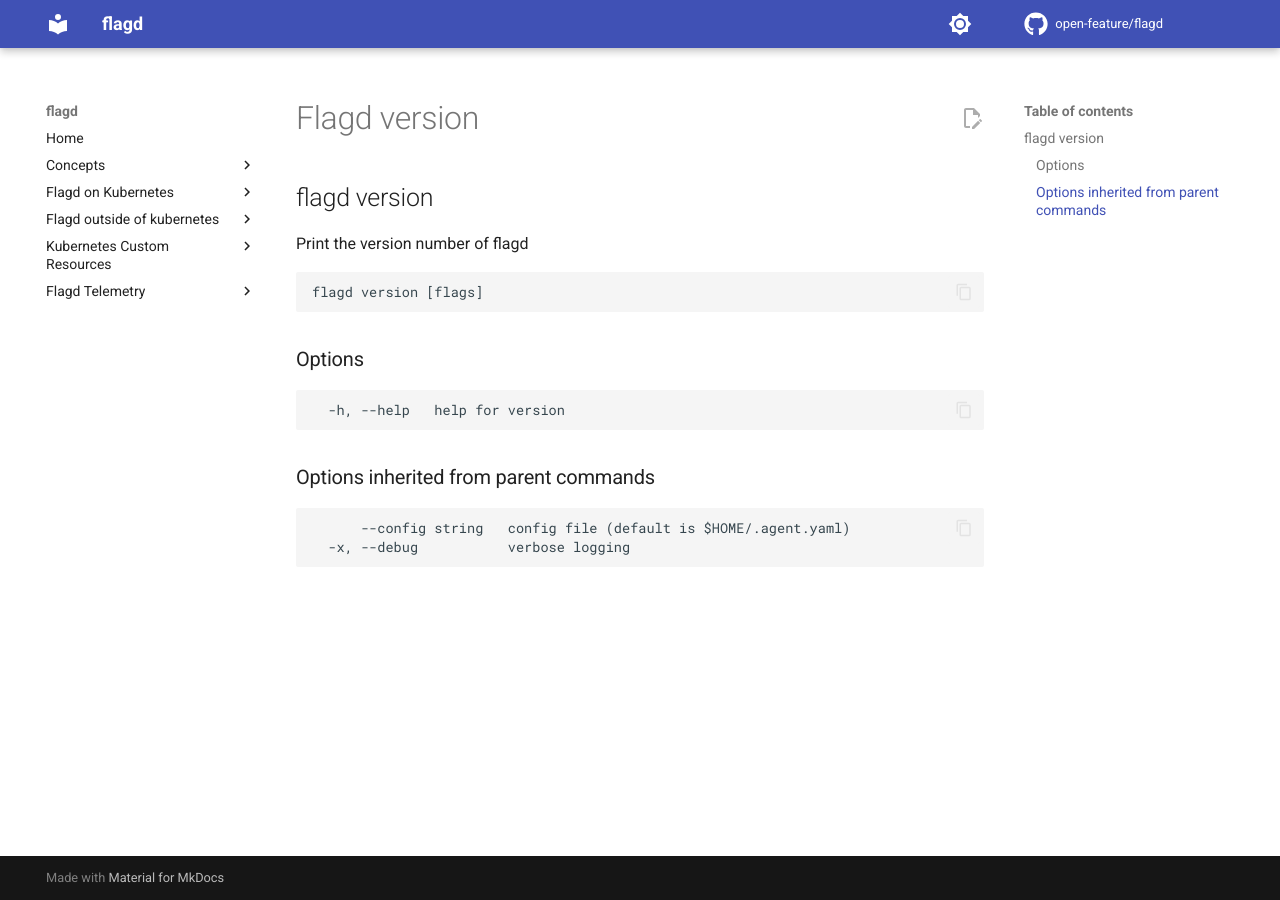
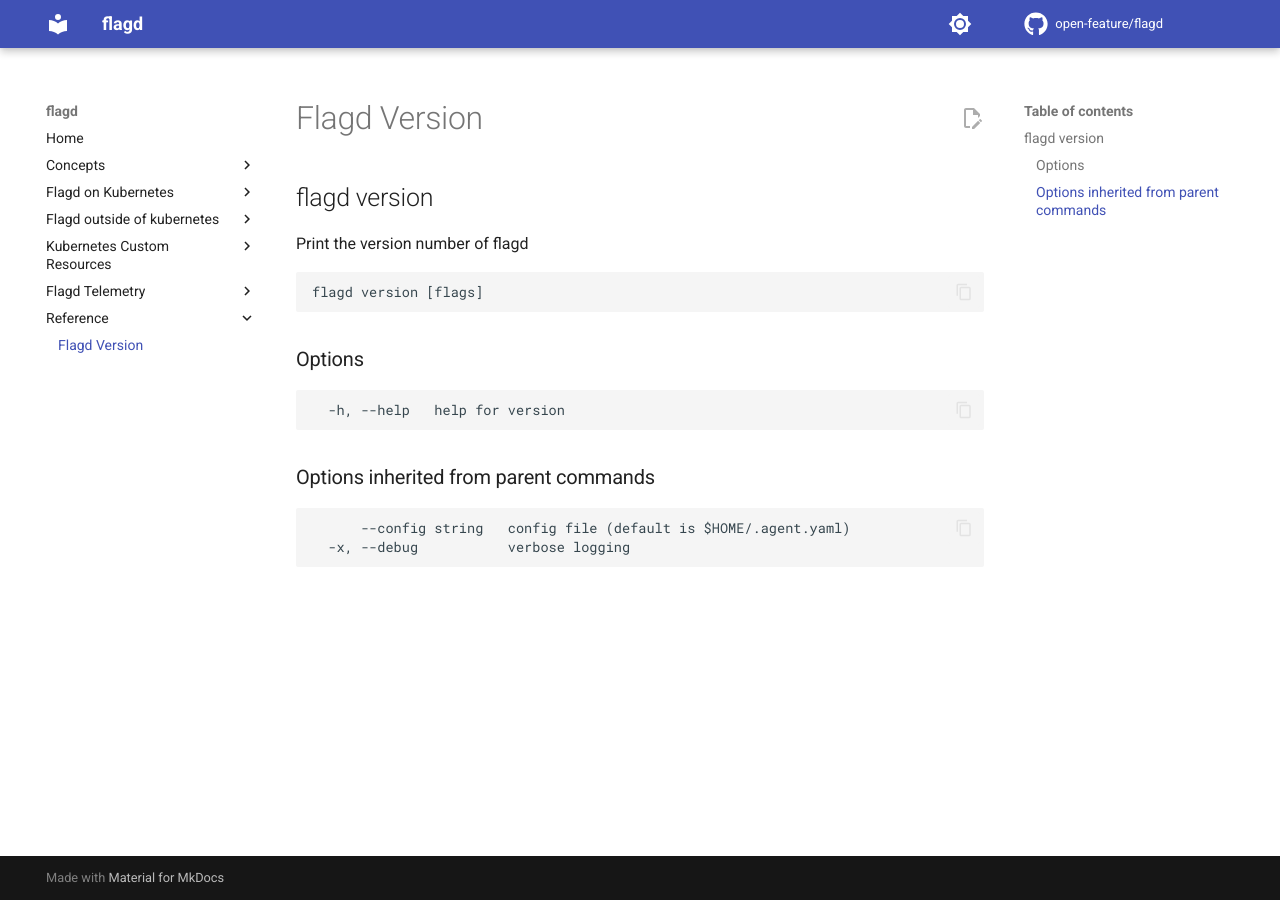
Before and after one commit to open-feature/flagd, an MkDocs documentation site: the page built from web-docs/reference/flagd_version.md, in a window 1280 px wide. Built offline with MkDocs 1.6.1 and Material for MkDocs 9.7.7, drawn with Linux system fonts in a browser that asks for light colours; comment, search, counter and statistics services are not loaded.

Commit message:
docs: add menu link
Signed-off-by: Adam Gardner <26523841+agardnerIT@users.noreply.github.com>

```diff
--- a/mkdocs.yml
+++ b/mkdocs.yml
@@ -52,5 +52,7 @@
       - 'FeatureFlagConfiguration': 'k8s/crds/featureflagconfiguration.md'
   - 'Flagd Telemetry':
       - 'Flagd OpenTelemetry Support': 'concepts/opentelemetry.md'
+  - 'Reference':
+    - 'Flagd Version': 'reference/flagd_version.md'
 plugins:
   - social
```
